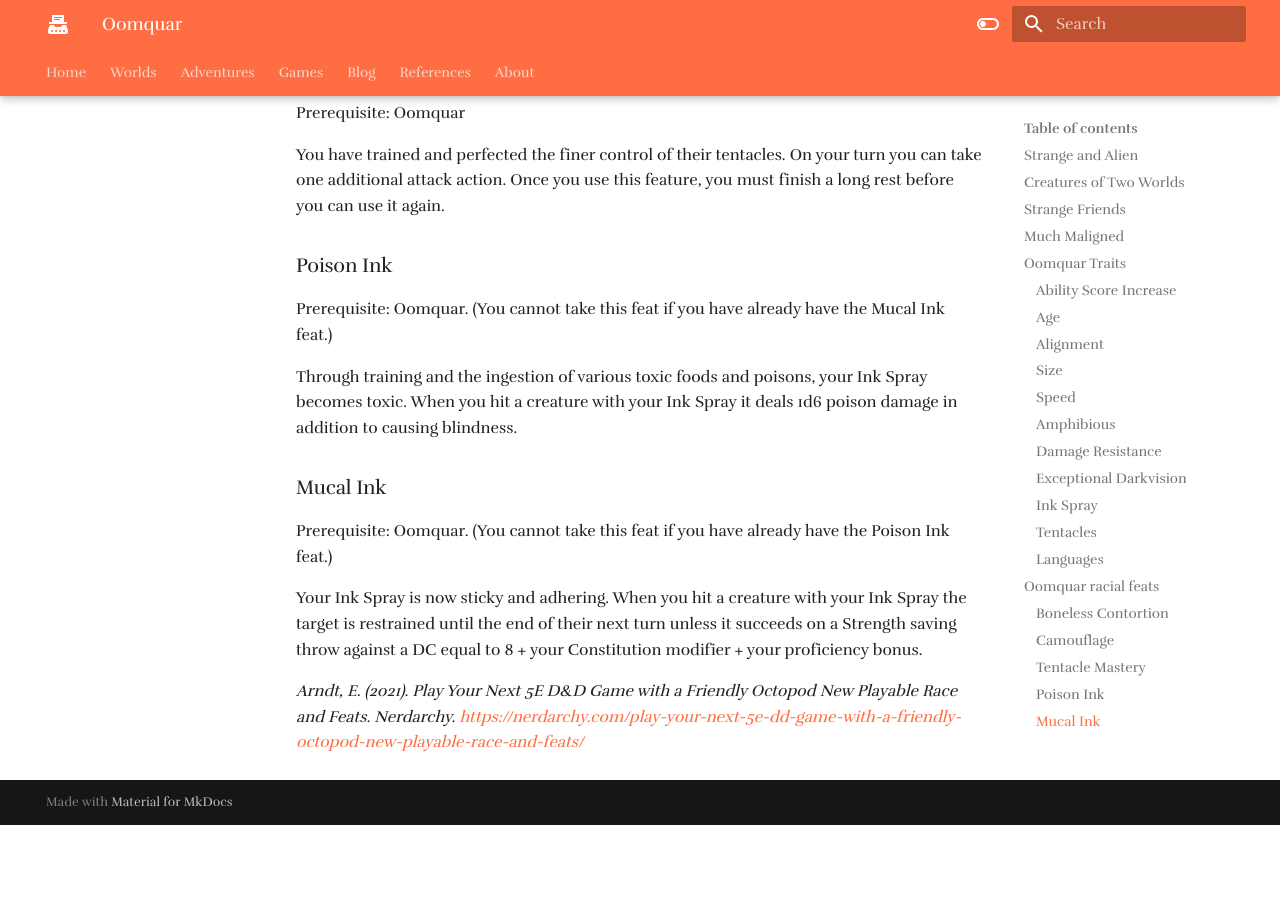
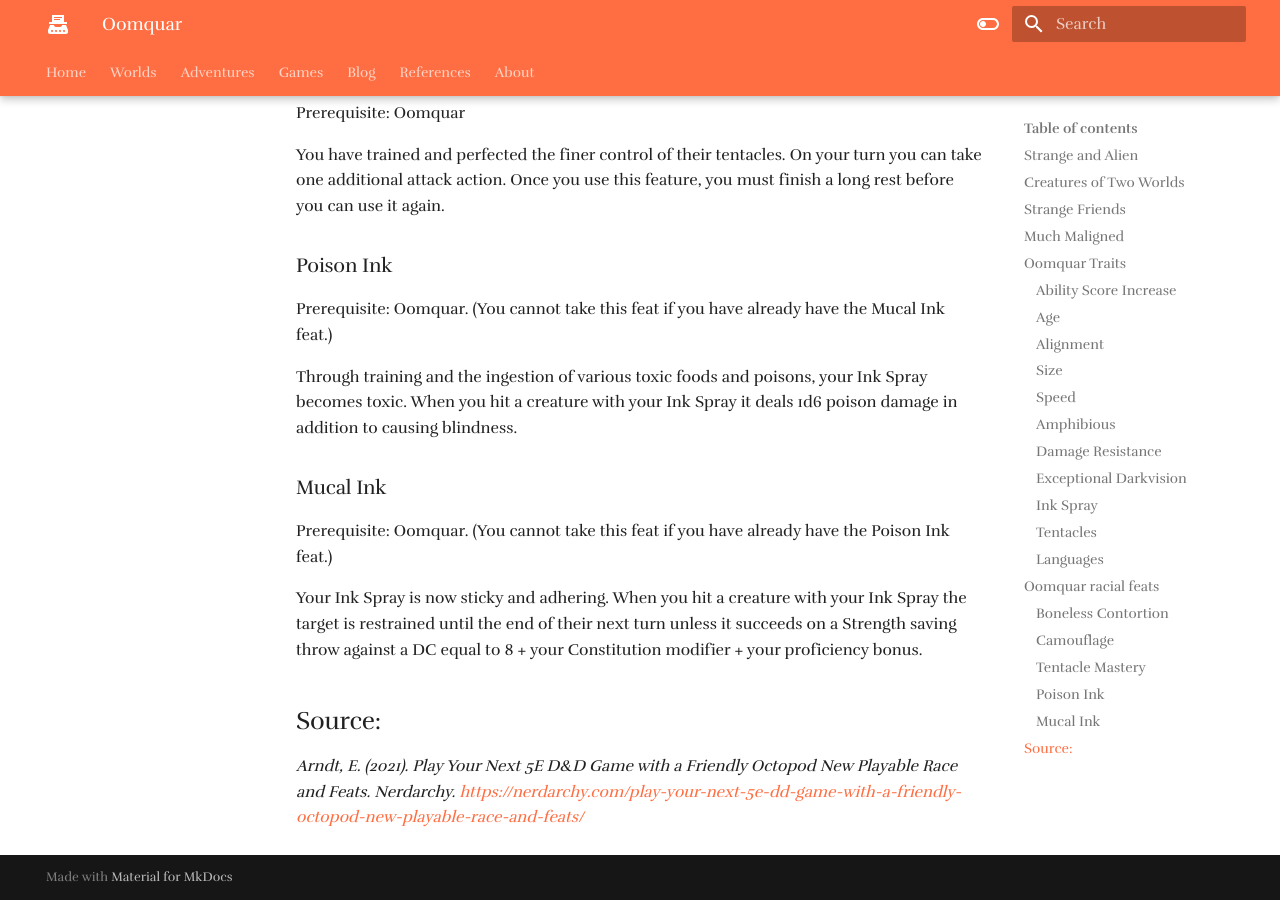
Before and after one commit to Half-Guinea-Press/zymurgical-oubliette, an MkDocs documentation site: the page built from docs/references/Oomquar.md, in a window 1280 px wide and 900 px high, scrolled down 4246 px. Built offline with MkDocs 1.6.1 and Material for MkDocs 9.7.7, drawn with Linux system fonts in a browser that asks for light colours; some web fonts are replaced; comment, search, counter and statistics services are not loaded; before the commit the page ends 5071 px from its top, so only the background shows below that.

Commit message:
Update Oomquar.md

```diff
--- a/docs/references/Oomquar.md
+++ b/docs/references/Oomquar.md
@@ -115,4 +115,6 @@ Prerequisite: Oomquar. (You cannot take this feat if you have already have the P
 
 Your Ink Spray is now sticky and adhering. When you hit a creature with your Ink Spray the target is restrained until the end of their next turn unless it succeeds on a Strength saving throw against a DC equal to 8 + your Constitution modifier + your proficiency bonus.
 
+## Source:
+
 *Arndt, E. (2021). Play Your Next 5E D&D Game with a Friendly Octopod New Playable Race and Feats. Nerdarchy. [https://nerdarchy.com/play-your-next-5e-dd-game-with-a-friendly-octopod-new-playable-race-and-feats/](https://nerdarchy.com/play-your-next-5e-dd-game-with-a-friendly-octopod-new-playable-race-and-feats/)*
```
